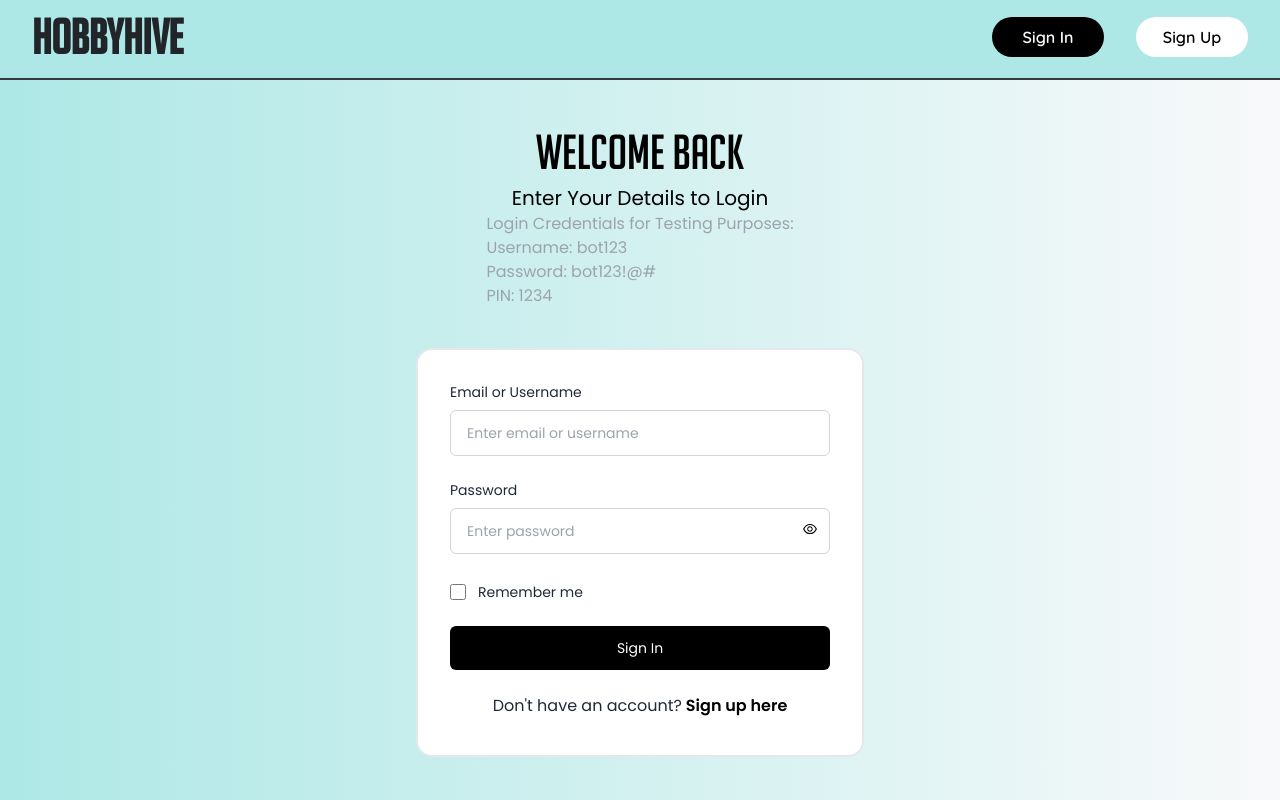
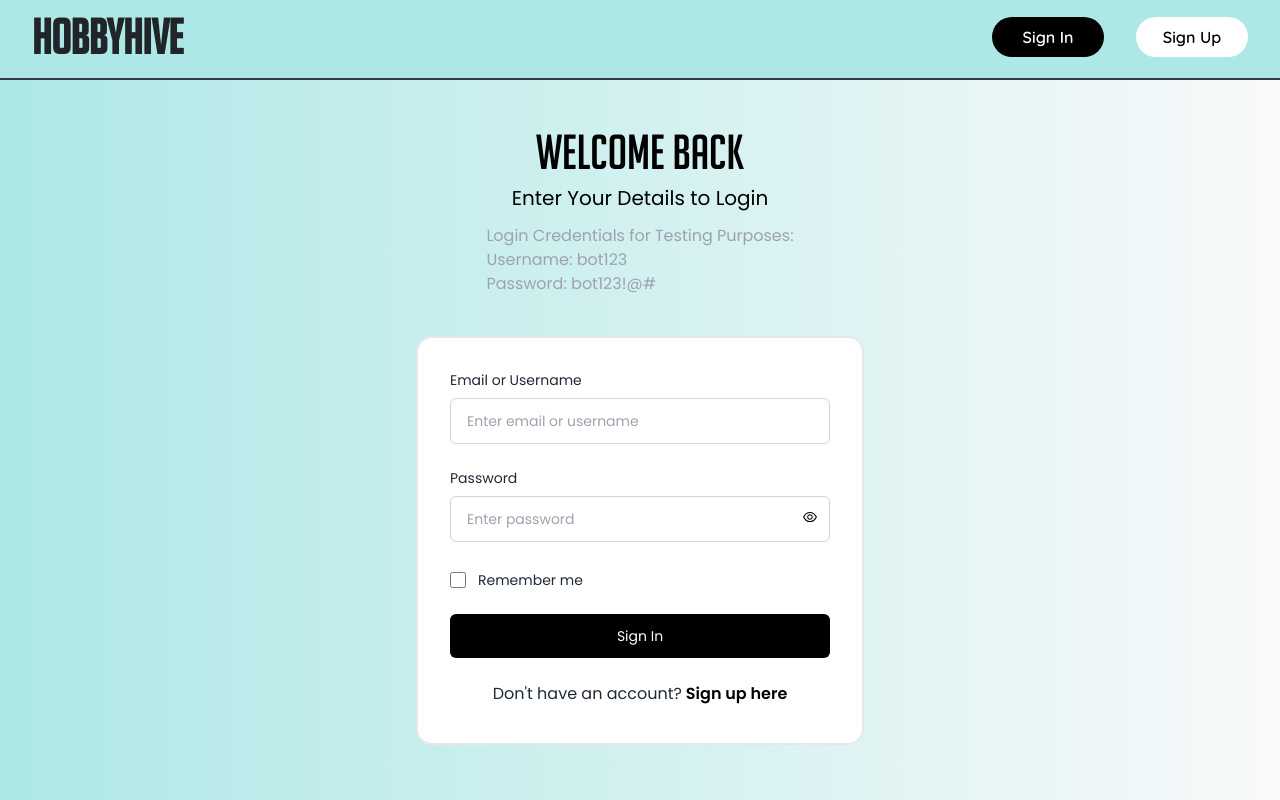
Before and after one commit to Adiijha/HobbyHive-frontend, a React (Vite) app: page /signin in a window 1280 px wide. Shown: the top 800 px of the page. Built offline with nearby package versions, Linux system fonts and the light colour scheme; no server answers.

Commit message:
Update SignIn.jsx

```diff
--- a/src/components/auth/SignIn.jsx
+++ b/src/components/auth/SignIn.jsx
@@ -82,7 +82,7 @@ function SignIn() {
           Enter Your Details to Login
         </motion.p>
         <motion.div
-        className="text-md text-gray-400 font-pop"
+        className="text-md text-gray-400 font-pop pt-3"
         initial={{ opacity: 0, y: -50 }}
         animate={{ opacity: 1, y: 0 }}
         transition={{ duration: 1, ease: "easeOut", delay: 0.2 }}
@@ -90,7 +90,6 @@ function SignIn() {
         <p>Login Credentials for Testing Purposes:</p>
         <p>Username: bot123</p>
         <p>Password: bot123!@#</p>
-        <p>PIN: 1234</p>
       </motion.div>
 
       </div>
```
